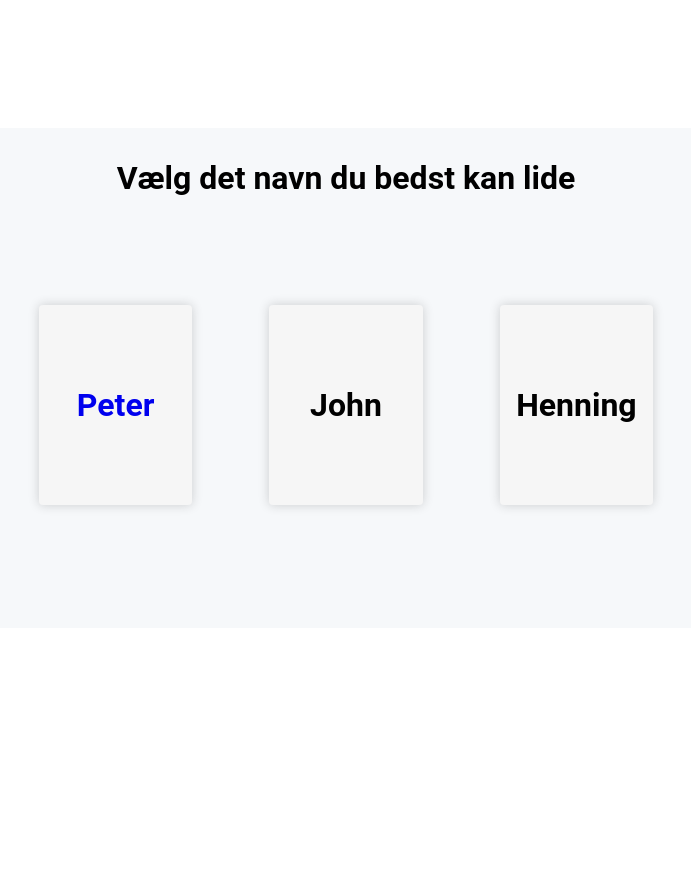
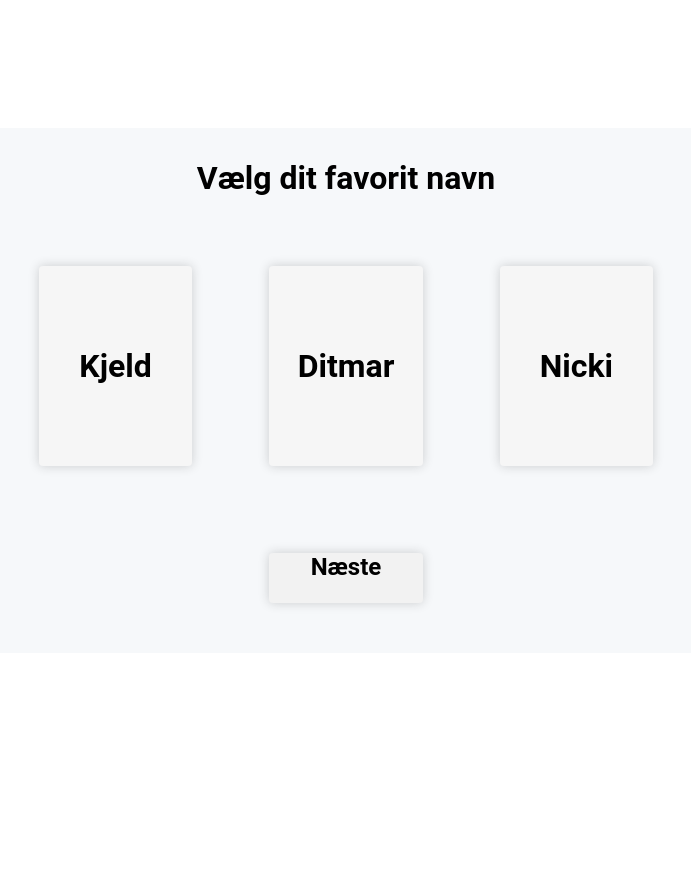
Before and after one commit to SimonBuusJensen/name-game-shuffle, a Flask app: page / in a window 1280 px wide. Shown: the top 893 px of the page, without its empty margins (294-985 px from the left). Before the commit the page ends 512 px from the top, so only its background shows below. Run offline with Flask 2, Linux system fonts and the light colour scheme.

Commit message:
- Added functionality for selecting 3 random names and displaying them on index.html - Added a "Næste" button to generate 3 new names

```diff
--- a/app.py
+++ b/app.py
@@ -1,12 +1,31 @@
 from flask import Flask, render_template
+from name_generator import get_names_starting_with, select_random_name_from_list
 
 app = Flask(__name__)
 
+letters = "abcdefghijklmnopqrstuvxyzøå"
+
+
+def get_names():
+    names = []
+    for letter in letters:
+        for n in get_names_starting_with(letter):
+            names.append(n)
+    return names
+
+
+def select_n_names(names, n=3):
+    selected = []
+    while len(selected) < n:
+        selected.append(select_random_name_from_list(names))
+    return selected
+
 
 @app.route('/')
-def hello_world():
-
-    return render_template('index.html')
+def index():
+    names = get_names()
+    selected = select_n_names(names, 3)
+    return render_template('index.html', name1=selected[0], name2=selected[1], name3=selected[2])
 
 
 if __name__ == '__main__':
--- a/name-generator.py
+++ b/name_generator.py
@@ -2,11 +2,11 @@
 import csv
 import random
 
-names_dir = "static/names/"
-
 
 def get_names_starting_with(letter):
-    csv_file = open(f"{os.path.join(names_dir, letter)}.csv", "r")
+    names_dir = '/home/simon/projects/name-game-shuffle/static/names'
+    fp = os.path.abspath(names_dir)
+    csv_file = open(f"{os.path.join(fp, letter)}.csv", "r")
     reader = csv.reader(csv_file)
     names = []
     for name in reader:
--- a/static/css/main.css
+++ b/static/css/main.css
@@ -6,6 +6,19 @@
 
 h1 {
 
+}
+
+h2 {
+    margin: 0;
+    padding: 0;
+    display:inline;
+}
+
+a {
+    margin: 0;
+    padding: 0;
+    text-decoration: none;
+    color: black;
 }
 
 body {
@@ -38,7 +51,7 @@
 .names-container {
     display: table;
     width: 100%;
-    height: 400px;
+    height: 300px;
 }
 
 .name-container {
@@ -48,8 +61,8 @@
     align-content: center;
     flex-direction: column;
     width: 20%;
-    height: 50%;
-    margin: 10% 0 0 10%;
+    height: 200px;
+    margin: 5% 0 0 10%;
     border-radius: 4px;
     background-color: #F6F6F6;
     box-shadow: 0 0 11px rgba(33,33,33,.2);
@@ -58,3 +71,29 @@
 .name-container:hover {
   box-shadow: 0 0 20px rgba(33,33,35,.5);
 }
+
+
+#next-button-container {
+    height: 100px;
+    width: 100%;
+}
+
+#next-button {
+    width: 20%;
+    height: 50px;
+    margin: 25px 40%;
+
+    display: flex;
+    justify-content: center;
+    align-content: center;
+    flex-direction: row;
+
+    background-color: #F2F2F2;
+    border: none;
+    border-radius: 4px;
+    box-shadow: 0 0 11px rgba(33,33,33,.2);
+}
+
+#next-button:hover {
+  box-shadow: 0 0 20px rgba(33,33,35,.5);
+}
--- a/templates/index.html
+++ b/templates/index.html
@@ -8,20 +8,25 @@
 <body>
     <div class="main-container">
         <div id="main-title-container">
-            <h1 id="main-title">Vælg det navn du bedst kan lide</h1>
+            <h1 id="main-title">Vælg dit favorit navn</h1>
         </div>
         <div class="names-container">
-            <a href="index.html">
-            <div class="name-container">
-                <h1 class="name-title">Peter</h1>
+            <div class="name-container" id="name1">
+                <h1 class="name-title">{{ name1 }}</h1>
             </div>
+            <div class="name-container" id="name2">
+                <h1 class="name-title">{{ name2 }}</h1>
+            </div>
+            <div class="name-container" id="name3">
+                <h1 class="name-title">{{ name3 }}</h1>
+            </div>
+        </div>
+        <div id="next-button-container">
+            <a href="{{ url_for('index') }}">
+                <div id="next-button">
+                    <h2>Næste</h2>
+                </div>
             </a>
-            <div class="name-container">
-                <h1 class="name-title">John</h1>
-            </div>
-            <div class="name-container">
-                <h1 class="name-title">Henning</h1>
-            </div>
         </div>
     </div>
 </body>
```
Also changed, not shown: models/User.py (added, +17 -0 lines), __init__.py (added).
